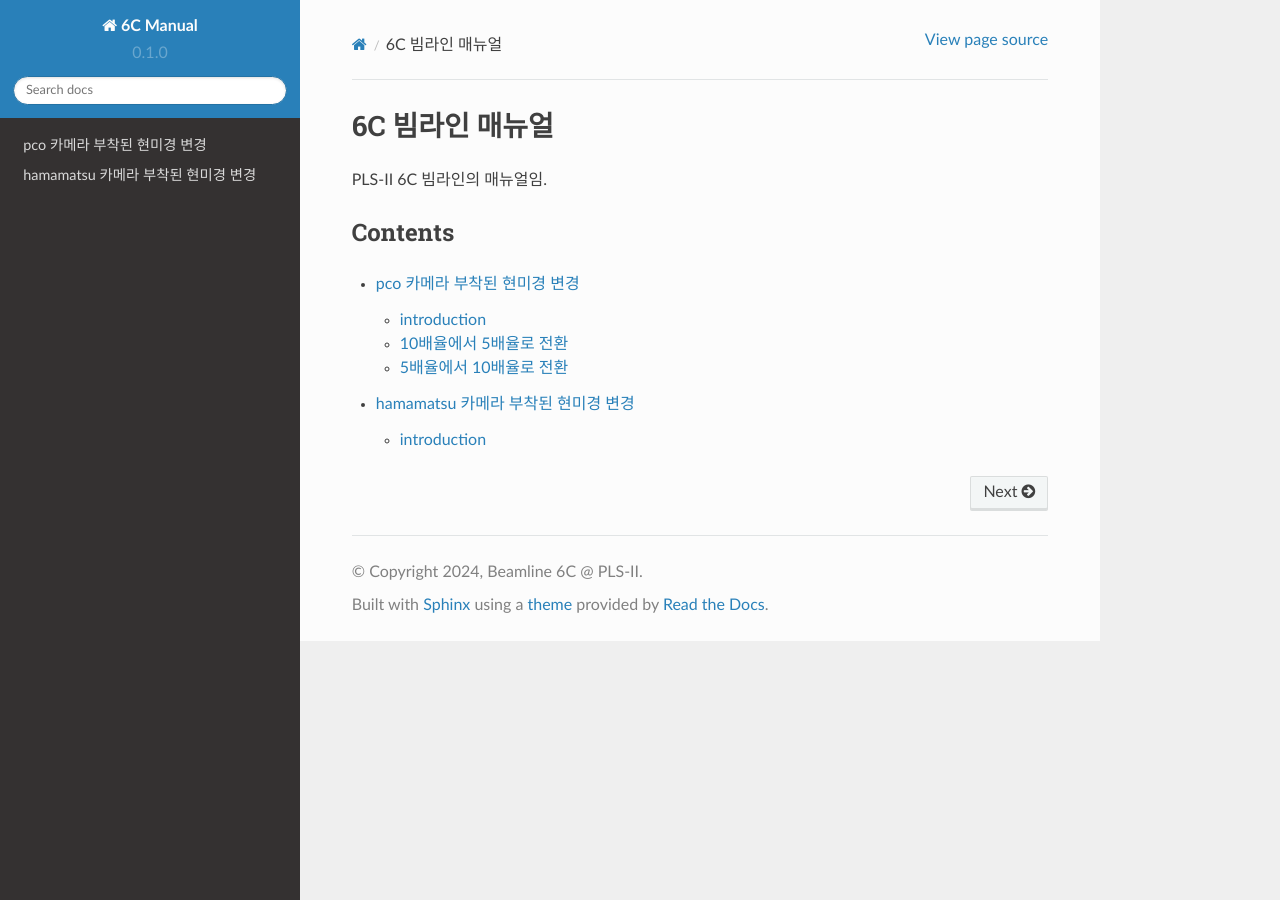
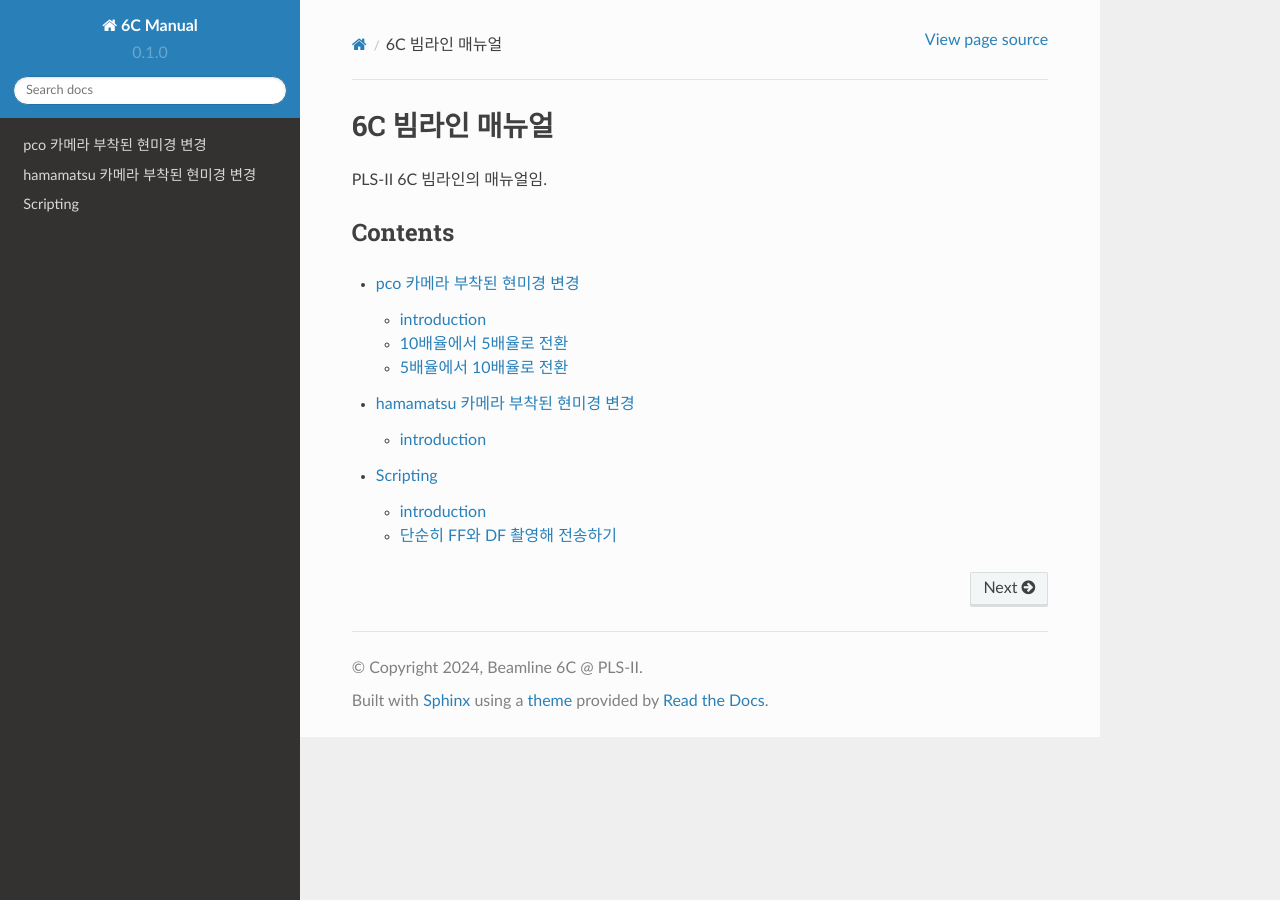
Before and after one commit to limjh0/6C_manual_kr, a Sphinx documentation site: the page built from docs/source/index.rst, in a window 1280 px wide. Built offline with Sphinx 7.4.7 and the Read the Docs theme 2.0.0, drawn with Linux system fonts in a browser that asks for light colours; some of the changed lines change nothing that is shown.

Commit message:
단순_ff_dk_전송

```diff
--- a/docs/source/index.rst
+++ b/docs/source/index.rst
@@ -10,3 +10,4 @@ Contents
 
    pco현미경변경/home
    hamamatsu현미경변경/home
+   scripting/home
--- /dev/null
+++ b/docs/source/scripting/home.rst
@@ -0,0 +1,7 @@
+Scripting
+===========================
+
+.. toctree::
+
+    introduction
+    단순_ff_dk_전송
--- /dev/null
+++ b/docs/source/scripting/introduction.rst
@@ -0,0 +1,2 @@
+introduction
+=============
--- /dev/null
+++ b/docs/source/scripting/단순_ff_dk_전송.rst
@@ -0,0 +1,110 @@
+단순히 FF와 DF 촬영해 전송하기
+===============================
+
+#. .py script를 작성 또는 편집한다. script가 모여 있는 folder는
+
+    ::
+
+        C:\codes\run-scripts\
+
+#. 수정 후 저장한다
+#. script를 실행한다
+
+    .. code-block:: Python
+
+        %load script파일명
+
+    .. tip::
+
+        intellisense가 되는데, ``End`` key를 누른다
+
+    .. tip::
+
+        강제로 멈추고자 하면 ``ctrl+C``
+
+#. Scan 완료 후 data가 자동으로 **storage server** 로 넘어간다
+    + Local (즉, **수집PC** ) 내 데이터 저장 위치
+
+        ::
+
+            Data/db/2024/09/09
+
+    + 데이터를 **storage server** 로 전송 완료 후에 local의 데이터를 지운다 (저장 위치 folder는 남겨 둠)
+
+    .. warning::
+
+        Scan 완료가 아니라 cancel된 경우는 (가령 ``ctrl+C`` ) 데이터가 local에 남아 있음 -> 수동으로 지워야 함
+
+
+
+.. code-block:: Python
+    cond = {
+    'exptime': 50,          # Expose time in milliseconds
+
+    'numprj': 1,         # Number of frames
+    'pathname': 'FF_DF',     # Path name
+    'numff': 5,             # Number of flat fields
+    'numdf': 5,             # Number of dark fields
+    'uuid': str(uuid.uuid4()), # Scan uuid
+    'pullback': 0,     # Pullback distance
+    'x2origin': -2910.00,   # Sample stage origin
+    #'default_speed': 4,     # Sample stage speed
+    #'stop_angle': 200,      # Target angle
+    }
+    #cond['scan_speed'] = 4 # Rot./min.
+    #cond['start_angle'] = 0 # Start angle
+
+    logger.info(f"Scan parameters : {cond}")
+
+    #pco.save_image(True)
+
+    @finalize_decorator(finalize)
+    def time_trigger():
+        """
+        """
+        # Enable saving
+        pco.save_image(True)
+        # Stats calculation is not needed
+        pco.enable_stats(False)
+
+
+        #logger.info(f"Moving sample.rot to {cond['start_angle']}, x2 to {cond['x2origin']}")
+        #yield from bps.mv(sample.rot.velocity, cond['default_speed'])
+        #yield from bps.mv(sample.rot, cond['start_angle'],
+        #                 sample.x2, cond['x2origin'])
+
+        # Set exposure time in seconds
+        yield from bps.mv(pco.cam.acquire_time, cond['exptime']/1000,
+                        pco.cam.num_images, 1,
+                        pco.cam.trigger_mode, 0) # Internal trigger
+
+
+        # Dark fields
+        logger.info(f"Measure Dark field : {cond['numdf']} frames")
+        yield from bps.mv(shutter, 0) # Close shutter
+        yield from bp.count([pco],
+                            num=cond['numdf'],
+                            md={'reason': 'dark-field',
+                                'uuid': cond['uuid'],
+                                'settings': cond})
+
+        #yield from bps.abs_set(sample.rot, 90)
+
+        # Flat fields
+        logger.info(f"Measure Flat field : {cond['numff']} frames")
+        #yield from bps.mvr(sample.x2, cond['pullback'])
+        #yield from bps.mvr(sample.wireless_x, cond['pullback'])
+        yield from bps.mv(shutter, 1)
+        yield from bp.count([pco],
+                            num=cond['numff'],
+                            md={'reason': 'flat-field',
+                                'uuid': cond['uuid'],
+                                'settings': cond})
+        yield from bps.mv(shutter, 0)
+        #yield from bps.mvr(sample.x2, -1*cond['pullback'])
+        #yield from bps.mvr(sample.wireless_x, -1*cond['pullback'])
+        #yield from bps.abs_set(sample.rot, 0)
+
+        pco.save_image(False)
+
+    RE(time_trigger())
```
